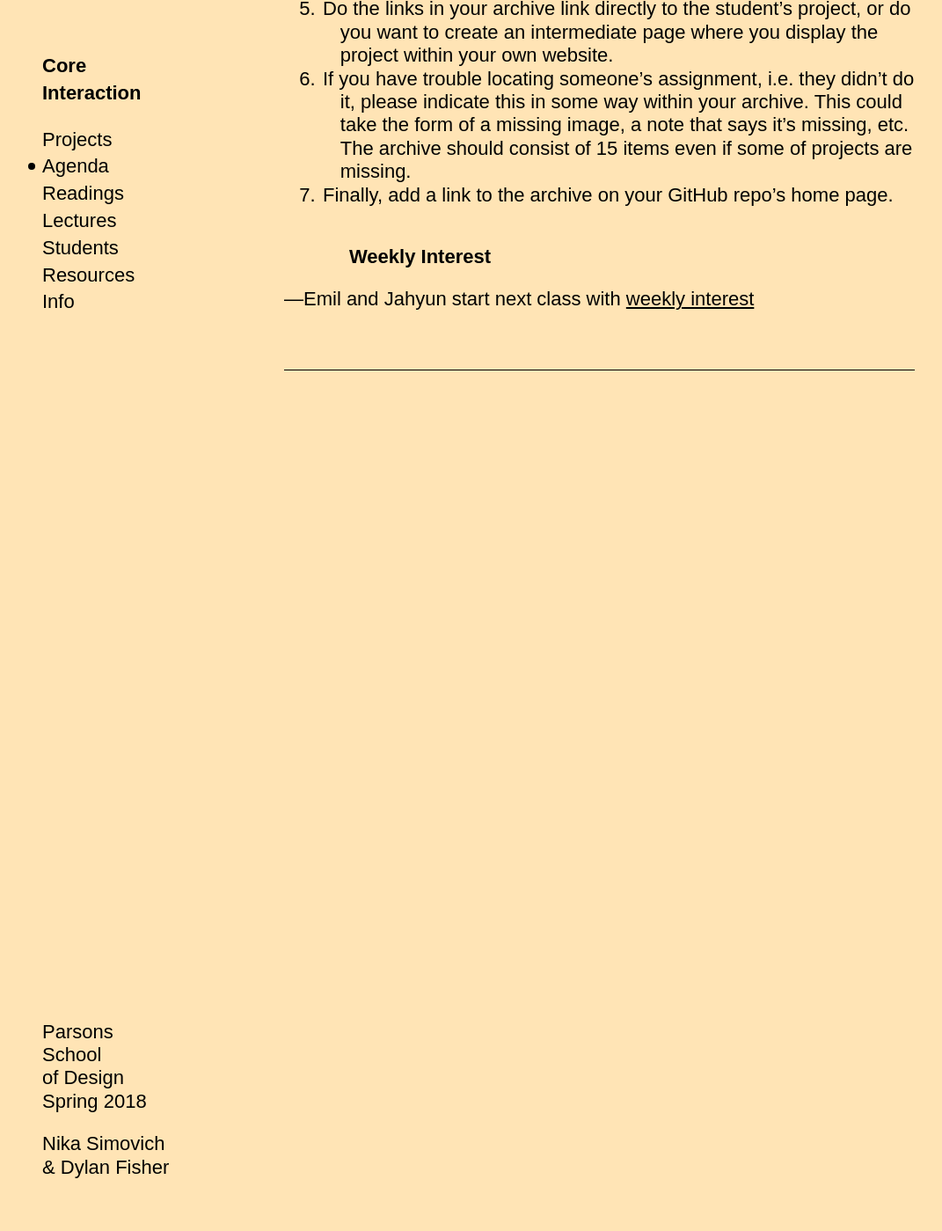
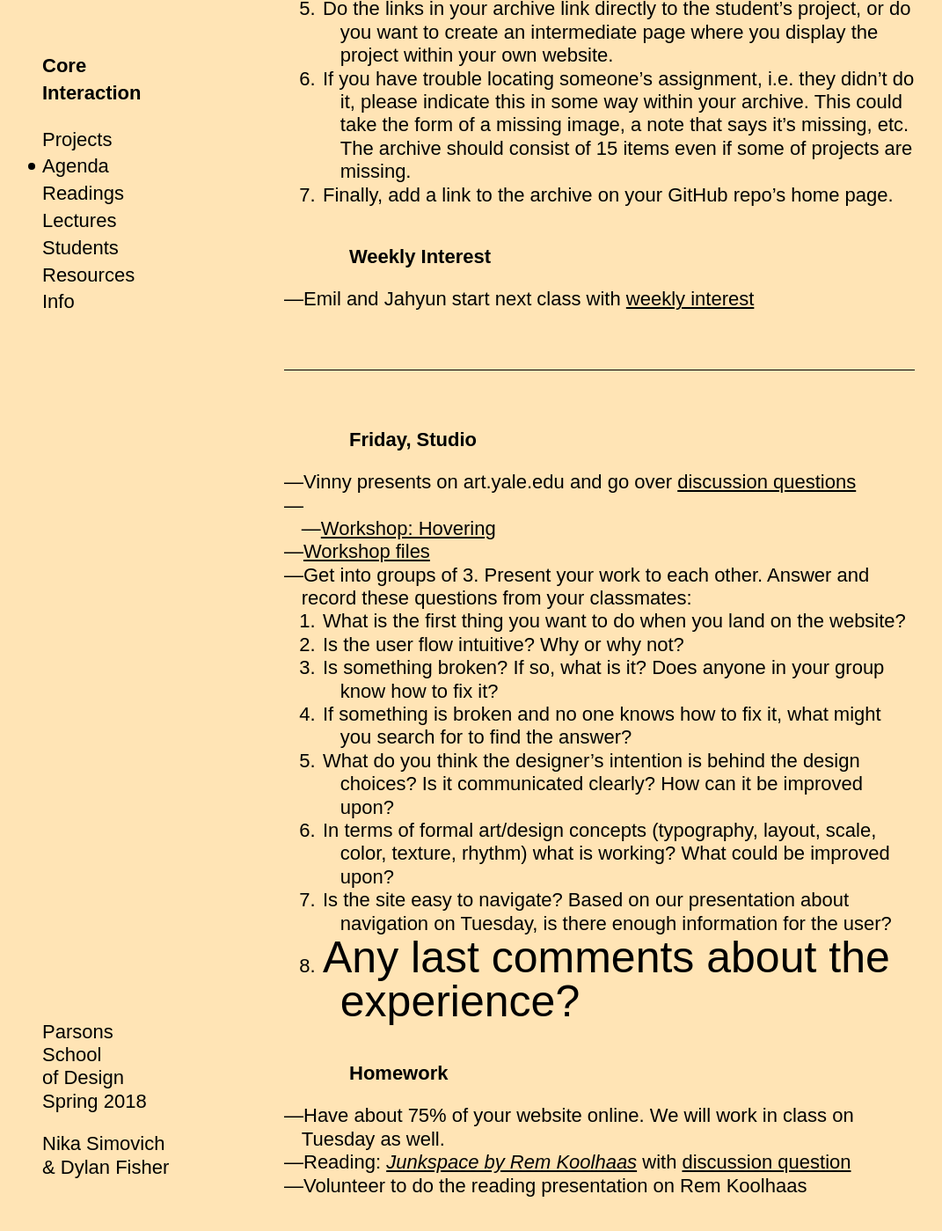
Before and after one commit to dylanfisher/ci18, a Jekyll site: the page built from _agendas/week-3.md, in a window 1280 px wide and 1400 px high, scrolled down 1473 px. Shown: the whole window at 88% size, without its empty margins (12-1083 px from the left). Built offline with Jekyll 4.4.1, drawn with Linux system fonts in a browser that asks for light colours; some web fonts are replaced; some of the changed text lies outside the part shown.

Commit message:
Update agenda

```diff
--- a/_agendas/week-3.md
+++ b/_agendas/week-3.md
@@ -15,7 +15,7 @@ date_range:       2/06 – 2/09
 ### Homework
 - Click, Click: Finalize your design
 - Click, Click: Begin programming your site. Have questions ready for your lab instructor on Wednsday. Have about 25-50% of the site online by Friday's class.
-- Read pages [Conversation 1: art.yal.edu (pages 3 through 17) in this PDF](https://www.dropbox.com/s/p1ikztkma7mi0xf/yale-reader.pdf?dl=0) and create a [discussion question](https://docs.google.com/document/d/1GABHCwiv4MAld3vV4hCz7EbbhgaVUE99ipjCEjw6fTo/edit?usp=sharing)
+- Read pages [Conversation 1: art.yale.edu (pages 3 through 17) in this PDF](https://www.dropbox.com/s/p1ikztkma7mi0xf/yale-reader.pdf?dl=0) and create a [discussion question](https://docs.google.com/document/d/1GABHCwiv4MAld3vV4hCz7EbbhgaVUE99ipjCEjw6fTo/edit?usp=sharing)
 
 ---
 
@@ -45,3 +45,26 @@ date_range:       2/06 – 2/09
 - Emil and Jahyun start next class with [weekly interest](/projects/weekly_interest)
 
 ---
+
+### Friday, Studio
+
+- Vinny presents on art.yale.edu and go over [discussion questions](https://docs.google.com/document/d/1GABHCwiv4MAld3vV4hCz7EbbhgaVUE99ipjCEjw6fTo/edit?usp=sharing)
+- - [Workshop: Hovering](http://ci.nikasimovich.com/studio/hover-demo/index.html)
+- [Workshop files](https://github.com/dylanfisher/ci/raw/master/studio/hover-demo/hover-demo.zip)
+- Get into groups of 3. Present your work to each other. Answer and record these questions from your classmates:<br>
+1. What is the first thing you want to do when you land on the website?
+2. Is the user flow intuitive? Why or why not?
+3. Is something broken? If so, what is it? Does anyone in your group know how to fix it?
+4. If something is broken and no one knows how to fix it, what might you search for to find the answer?
+5. What do you think the designer&rsquo;s intention is behind the design choices? Is it communicated clearly? How can it be improved upon?
+6. In terms of formal art/design concepts (typography, layout, scale, color, texture, rhythm) what is working? What could be improved upon?
+7. Is the site easy to navigate? Based on our presentation about navigation on Tuesday, is there enough information for the user?
+8. Any last comments about the experience?
+---
+
+
+
+### Homework
+- Have about 75% of your website online. We will work in class on Tuesday as well.
+- Reading: [*Junkspace by Rem Koolhaas*](../assets/readings/koolhaas-rem_junkspace.pdf) with [discussion question](https://docs.google.com/document/d/12_JacuGEUpTDO25msRLLNI9O36-7V96V8LTu1NQ0lfg/edit?usp=sharing)
+- Volunteer to do the reading presentation on Rem Koolhaas
```
Also changed, not shown: _projects/reading.md (+3 -2 lines).
